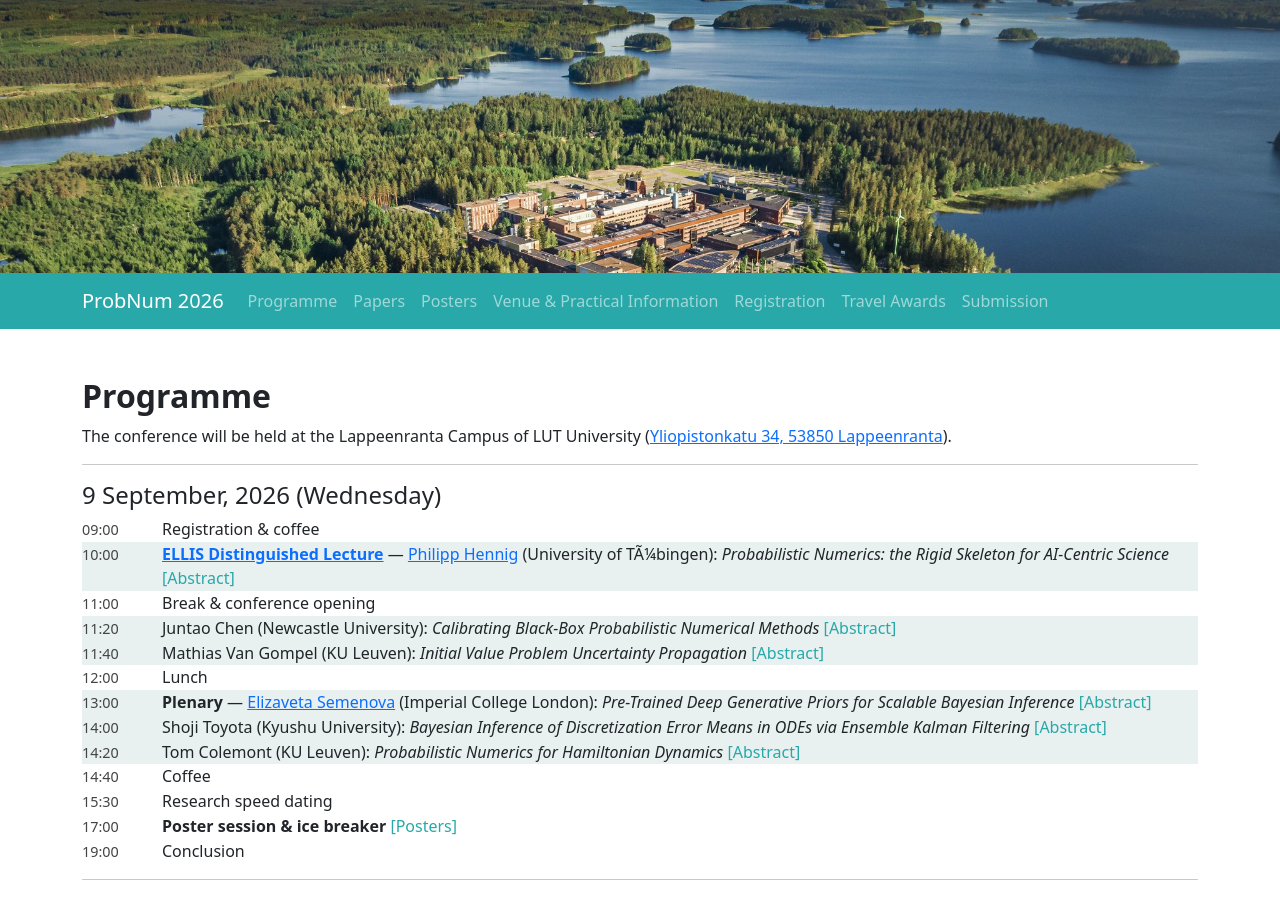
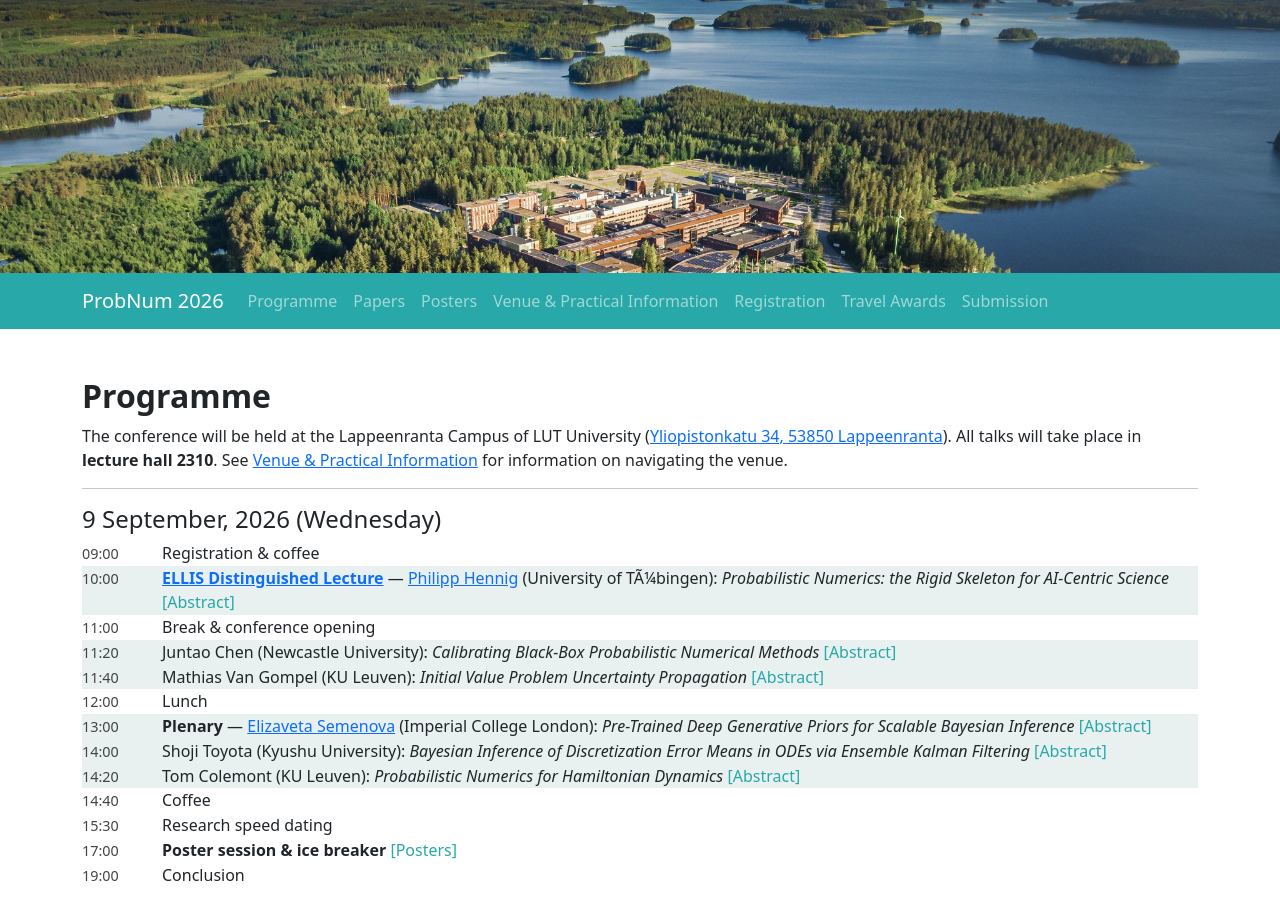
Before and after one commit to probnum2026/probnum2026.github.io, a Jekyll site: the page built from program.md, in a window 1280 px wide and 900 px high. Built offline with Jekyll 4.4.1, drawn with Linux system fonts in a browser that asks for light colours; nearby versions of some CDN libraries.

Commit message:
add venue info to program

```diff
--- a/program.md
+++ b/program.md
@@ -6,7 +6,7 @@ header_image: LUT.jpg
 
 ## **Programme**
 
-The conference will be held at the Lappeenranta Campus of LUT University (<a href="https://maps.app.goo.gl/T1kWcn4ZjDgJbTr76">Yliopistonkatu 34, 53850 Lappeenranta</a>).
+The conference will be held at the Lappeenranta Campus of LUT University (<a href="https://maps.app.goo.gl/T1kWcn4ZjDgJbTr76">Yliopistonkatu 34, 53850 Lappeenranta</a>). All talks will take place in <b>lecture hall 2310</b>. See [Venue &amp; Practical Information](/venue) for information on navigating the venue.
 
 ---
 
```
